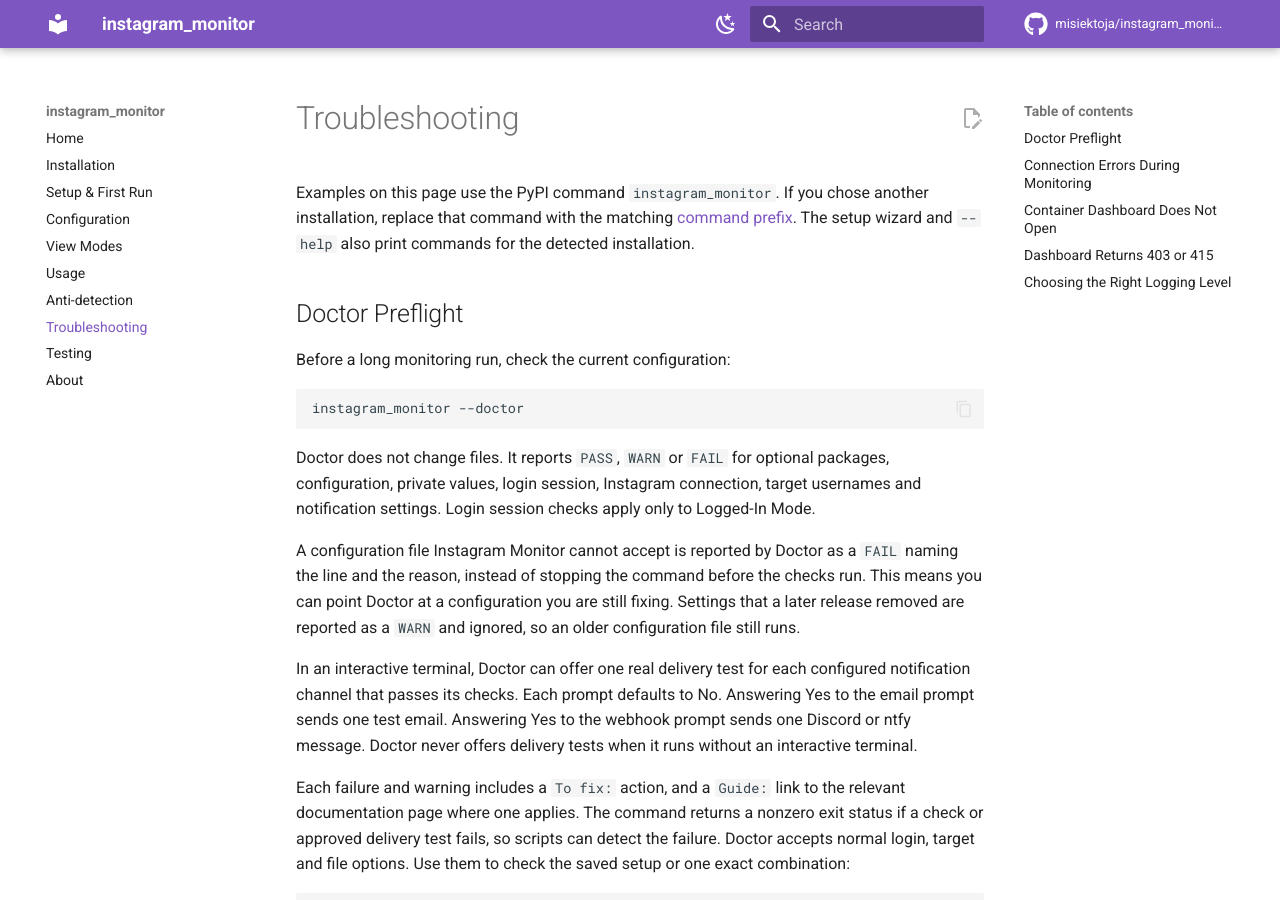
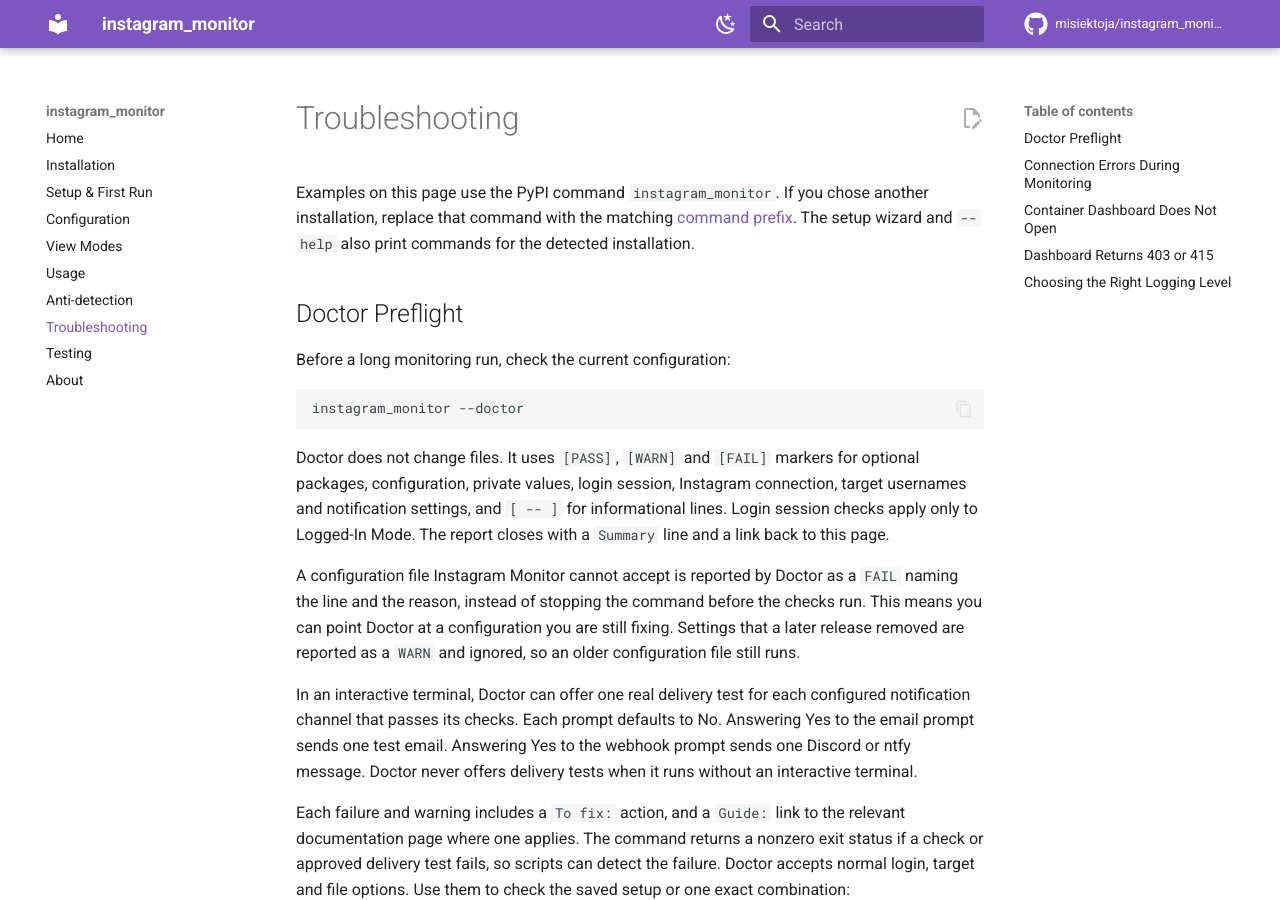
Before and after one commit to misiektoja/instagram_monitor, an MkDocs documentation site: the page built from docs/troubleshooting.md, in a window 1280 px wide and 900 px high. Built offline with MkDocs 1.6.1 and Material for MkDocs 9.7.7, drawn with Linux system fonts in a browser that asks for light colours; comment, search, counter and statistics services are not loaded.

Commit message:
docs(troubleshooting): describe the unified Doctor markers and summary

````diff
--- a/docs/troubleshooting.md
+++ b/docs/troubleshooting.md
@@ -11,7 +11,7 @@
 instagram_monitor --doctor
 ```
 
-Doctor does not change files. It reports `PASS`, `WARN` or `FAIL` for optional packages, configuration, private values, login session, Instagram connection, target usernames and notification settings. Login session checks apply only to Logged-In Mode.
+Doctor does not change files. It uses `[PASS]`, `[WARN]` and `[FAIL]` markers for optional packages, configuration, private values, login session, Instagram connection, target usernames and notification settings, and `[ -- ]` for informational lines. Login session checks apply only to Logged-In Mode. The report closes with a `Summary` line and a link back to this page.
 
 A configuration file Instagram Monitor cannot accept is reported by Doctor as a `FAIL` naming the line and the reason, instead of stopping the command before the checks run. This means you can point Doctor at a configuration you are still fixing. Settings that a later release removed are reported as a `WARN` and ignored, so an older configuration file still runs.
 
````
